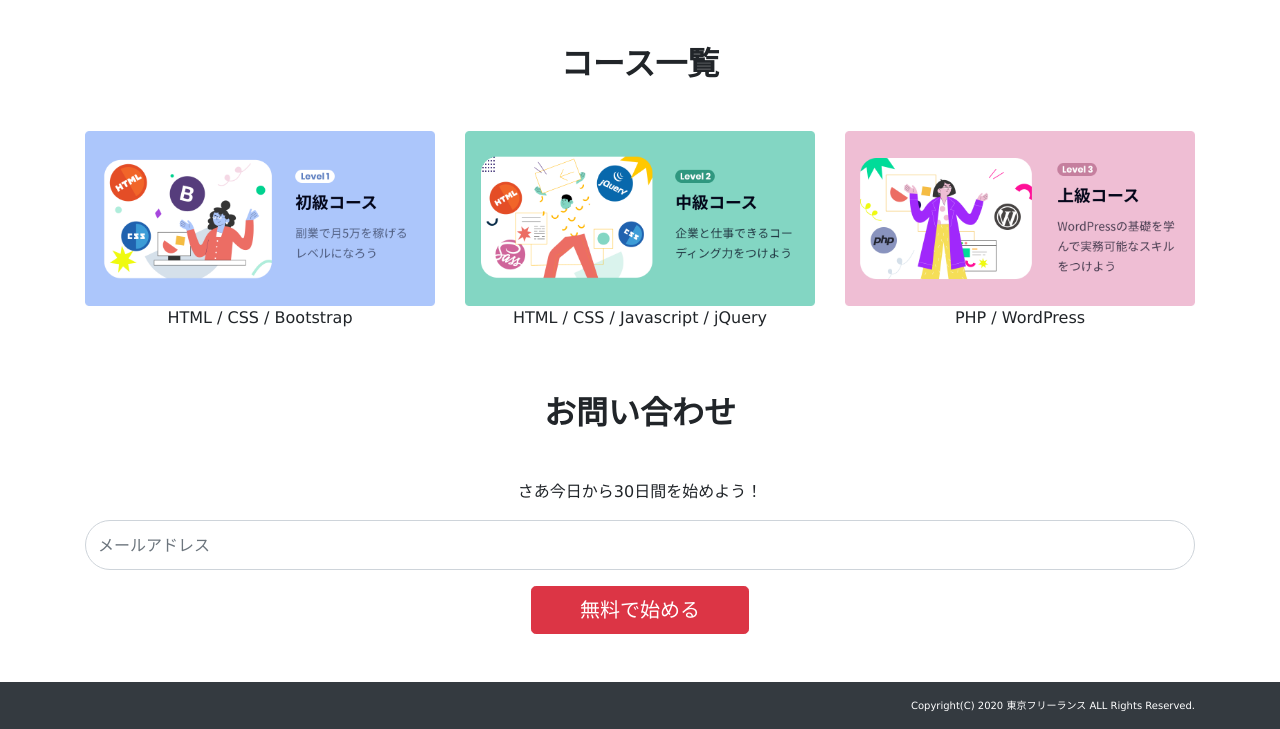
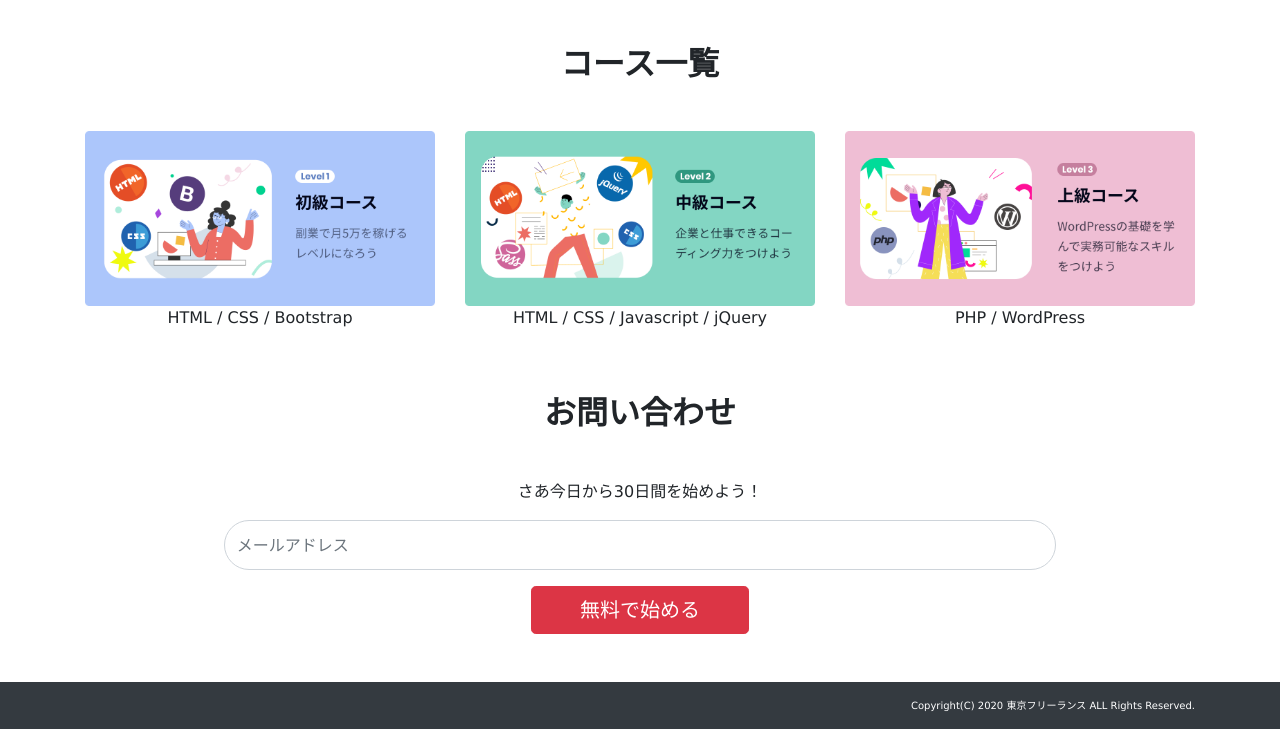
Before and after one commit to senuLab/work1_bootstrap, a plain HTML site: page index.html in a window 1280 px wide. Shown: the part 854-1583 px from the top of the page. Drawn offline with nearby package versions, Linux system fonts and the light colour scheme.

Commit message:
リファクタ

```diff
--- a/index.html
+++ b/index.html
@@ -95,7 +95,7 @@
         <p class="mt-5">さあ今日から30日間を始めよう！</p>
         <form action="#" method="POST">
           <div class="form-group">
-            <input type="email" class="form-control rounded-pill py-4 w-80 mx-auto" id="exampleInputEmail1" aria-describedby="emailHelp" placeholder="メールアドレス">
+            <input type="email" class="form-control rounded-pill py-4 w-75 mx-auto" id="exampleInputEmail1" aria-describedby="emailHelp" placeholder="メールアドレス">
           </div>
           <button type="submit" class="btn btn-danger btn-lg px-5">無料で始める</button>
         </form>
```
